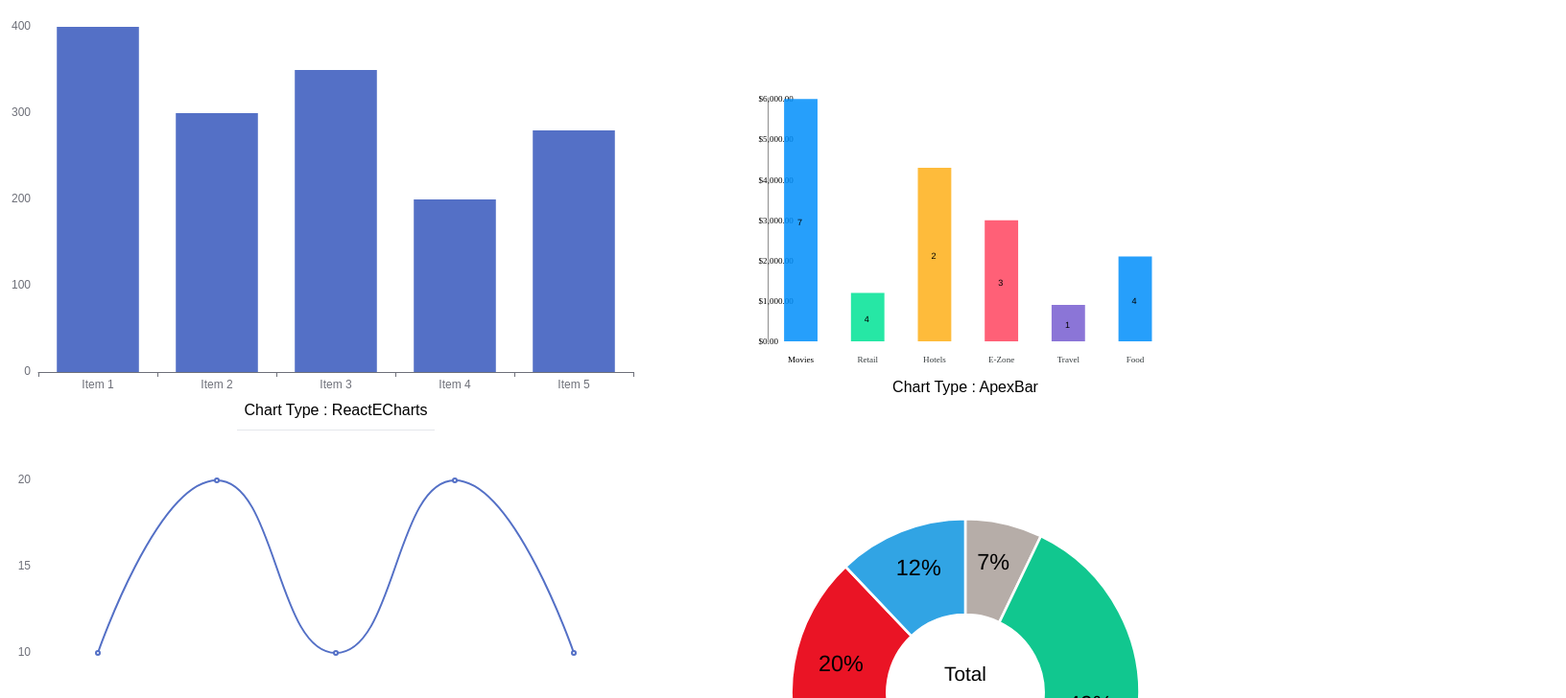
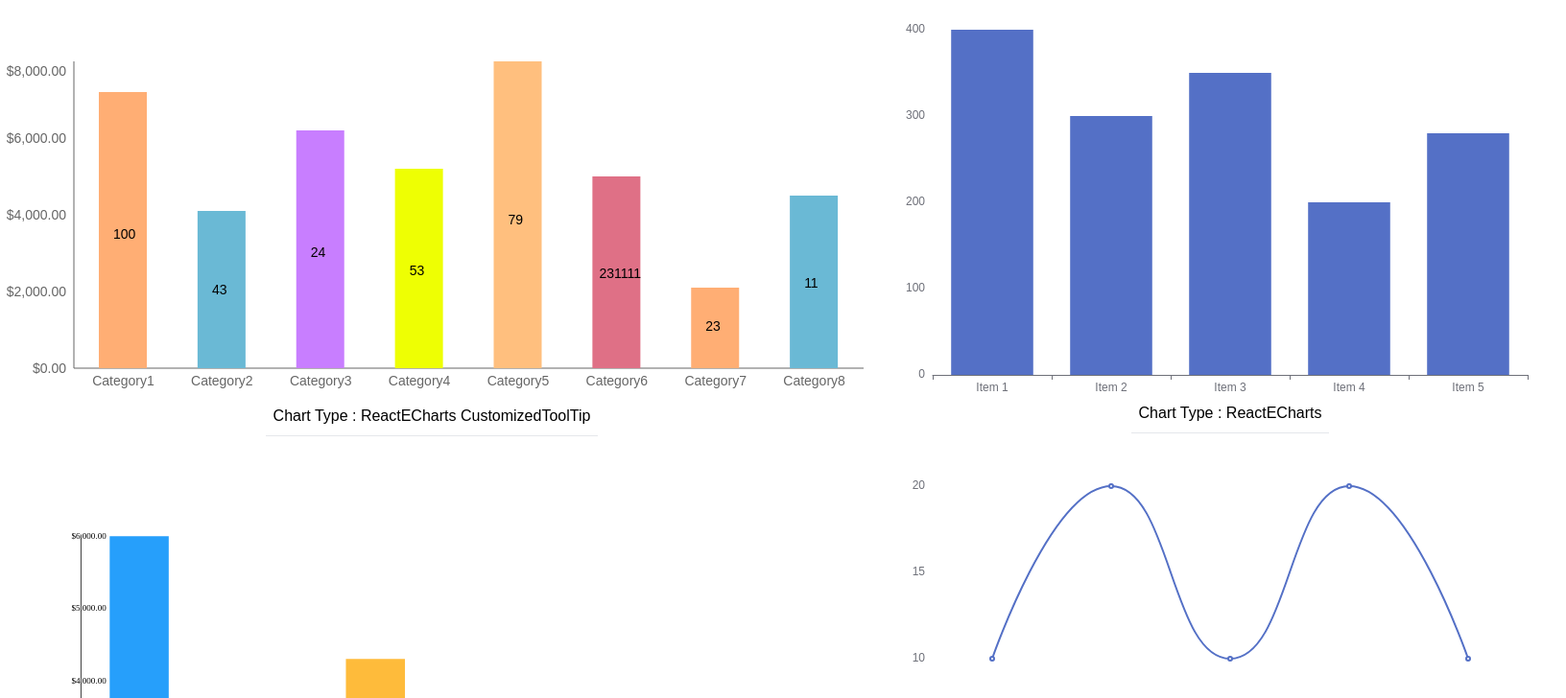
Before and after one commit to AnanthSB/reactCharts, a React (Create React App) app: page / in a window 1280 px wide. Shown: the top 728 px of the page at 96% size, 1632 px wide, since content can reach past the window. Built offline with nearby package versions, Linux system fonts and the light colour scheme.

Commit message:
Add files via upload

```diff
--- a/package.json
+++ b/package.json
@@ -13,6 +13,7 @@
     "react-apexcharts": "^1.4.0",
     "react-dom": "^18.2.0",
     "react-scripts": "5.0.1",
+    "recharts": "^2.3.2",
     "sass": "^1.57.1",
     "web-vitals": "^2.1.4"
   },
--- a/src/App.js
+++ b/src/App.js
@@ -1,8 +1,9 @@
 import styles from './App.scss';
-import BarChart, { ApexBarChart } from './barChart/BarChart';
+import { ApexBarChart, BarGraphComponent } from './barChart/BarChart';
 import LineChartGraph from './LineChartGraph/LineChartGraph';
 import DonutChart from './DonutChart/DonutChart';
 import donutData from './DonutChart/donutData.json';
+import BarChart1 from './barChart/BarChart';
 
 function App() {
   const categoryOne = donutData.data.filter((item) => {
@@ -70,11 +71,43 @@ function App() {
     });
     return list;
   });
+  //
 
+let people = [  { name: 'John', city: 'London', country: 'UK' },
+  { name: 'Jane', city: 'New York', country: 'USA' },
+  { name: 'Ananth', city: 'Paris', country: 'USA' },
+    { name: 'Jim', city: 'Paris', country: 'France' },
+    { name: 'Shetty', city: 'India', country: 'USA' },
+    { name: 'Jack', city: 'Berlin', country: 'Germany' },
+    { name: 'Chennai', city: 'China', country: 'Germany' },
+        { name: 'Jill', city: 'Tokyo', country: 'Japan' }];
+
+let list =[];
+for(let i=0; i<people.length-1; i++){
+  // list.push(people.filter((item,index) => item.country === people[index+1].country));
+  if(people[i].country === people[i+1].country){
+    list.push(people.filter((item) => item.country === people[i+1].country));
+  }
+}
+// let newList = [];
+// for(let i=0; i<people.length-1; i++){
+//   for(let j=0; j<list[i].length; j++){
+//     if(!people[i].country === list[i].country){
+//       newList.push(people[i]);
+//     }
+//   }
+// }
+
+// window.alert(JSON.stringify(list));
+// Output: [{ name: 'Jim', city: 'Paris', country: 'France' }]
   return (
     <div style={{display:'grid',gridTemplateColumns:'repeat(2,1fr)',justifyItems:'center'}} className={`${styles.appContainer} gap-[2rem] pt-[8px]`}>
         <div className='flex flex-col items-center justify-center w-full'>
-          <BarChart />
+          <BarGraphComponent />
+          <p className='flex justify-center p-2 border-b'>Chart Type : ReactECharts CustomizedToolTip</p>
+        </div>
+        <div className='flex flex-col items-center justify-center w-full'>
+          <BarChart1 />
           <p className='flex justify-center p-2 border-b'>Chart Type : ReactECharts</p>
         </div>
         <div className='flex flex-col items-center justify-center w-full'>
--- /dev/null
+++ b/src/Helpers/toCurrencyAmount.js
@@ -0,0 +1,8 @@
+import { isNaN } from 'lodash';
+
+export default function toCurrencyAmount(amount = '') {
+  if (amount === 0) return '0.00';
+  if (amount === '' || isNaN(amount)) return '';
+  amount = Number(amount).toFixed(2);
+  return `${amount}`.replace(/(\d)(?=(\d\d\d)+(?!\d))/g, '$1,');
+}
--- a/src/barChart/BarChart.js
+++ b/src/barChart/BarChart.js
@@ -2,8 +2,11 @@ import ReactECharts from 'echarts-for-react';
 import { useState } from 'react';
 import styles from './barChart.module.scss';
 import Chart from 'react-apexcharts';
+import PropTypes from 'prop-types';
+import { BarChart, Bar, Cell, XAxis, YAxis, Tooltip } from 'recharts';
+import toCurrencyAmount from '../Helpers/toCurrencyAmount';
 
-function BarChart() {
+export default function BarChart1(){
 
   const options = {
     grid: { top: 20, right: 40, bottom: 20, left: 40 },
@@ -49,7 +52,206 @@ function BarChart() {
   );
 }
 
-export default BarChart;
+// export default BarChart;
+
+const colors = [
+  '#FFAE74',
+  '#6AB9D5',
+  '#C87EFF',
+  '#EEFF03',
+  '#FFBF7E',
+  '#DF7086',
+  '#FFAE74',
+  '#6AB9D5',
+  '#FFAE74',
+  '#6AB9D5'
+];
+
+const apiData = [
+  {
+    name: 'Category1',
+    uv: 7200,
+    amt: 7200,
+    totalOrders: 100
+  },
+  {
+    name: 'Category2',
+    uv: 4100,
+    amt: 4100,
+    totalOrders: 43
+  },
+  {
+    name: 'Category3',
+    uv: 6200,
+    amt: 6200,
+    totalOrders: 24
+  },
+  {
+    name: 'Category4',
+    uv: 5200,
+    amt: 5200,
+    totalOrders: 53
+  },
+  {
+    name: 'Category5',
+    uv: 8000,
+    amt: 8000,
+    totalOrders: 79
+  },
+  {
+    name: 'Category6',
+    uv: 5000,
+    amt: 5000,
+    totalOrders: 231111
+  },
+  {
+    name: 'Category7',
+    uv: 2100,
+    amt: 2100,
+    totalOrders: 23
+  },
+  {
+    name: 'Category8',
+    uv: 4500,
+    amt: 4500,
+    totalOrders: 11
+  },
+];
+const data = apiData.map((item, index) => {
+  return {
+    ...item,
+    color: `${colors[index]}`
+  };
+});
+const CustomizedLabel = (props) => {
+  const { x, y, fill, value } = props;
+  let res;
+  for (let i = 0; i < data.length; i++) {
+    if (data[i].amt === value) {
+      res = data[i].totalOrders;
+    }
+  }
+  return (
+    <text
+      x={x}
+      y={y}
+      dy={value / 47}
+      dx={`${res}`.length <= 1 ? 10 : `${res}`.length <= 2 ? 15 : `${res}`.length <= 3 ? 15 : `${res}`.length > 3 ? 7 : 0}
+      fontSize="14"
+      // fontFamily="sans-serif"
+      fill="#000"
+      textAnchor="right"
+    >
+      {res}
+    </text>
+  );
+};
+export function BarGraphComponent({ barChartData }) {
+  const CustomTooltip = (data) => {
+    const { active, payload, label } = data;
+    if (active && payload && payload.length) {
+      return (
+        <div
+          style={{ backgroundColor: `${payload[0].payload.color}` }}
+          className={`relative outline-none rounded-[10px] min-w-[76px] min-h-[70px] flex flex-col items-center justify-between pb-[8px] gap-[1px] ${styles.customTooltip}`}
+        >
+          <span
+            className={`border-b w-full justify-center items-center flex flex-col text-[12px] leading-[18px] text-ibgy1 tracking-[0.19px]`}
+          >
+            {`${payload[0].payload.name}`}
+            {/* <span className="bg-ibwhite h-[1px] w-[74%]" /> */}
+          </span>
+          <span
+            className={`text-[12px] leading-[18px] text-ibgy1 tracking-[0.19px]`}
+          >{`$${toCurrencyAmount(payload[0].value)}`}</span>
+          <span
+            className={`text-[12px] leading-[18px] text-ibgy1 tracking-[0.19px]`}
+          >
+            {payload[0]?.payload?.totalOrders} Orders
+          </span>
+          <span
+            style={{ backgroundColor: `${payload[0].payload.color}` }}
+            className={`absolute bottom-[-6px] rotate-[45deg] w-[13px] h-[13px] rounded-[2px]`}
+          />
+        </div>
+      );
+    }
+    return null;
+  };
+  let [posData, setposData] = useState({});
+
+  const formatYAxis = (tickitem) => {
+    // tickitem comes as amount/value of that axis
+    return `$${toCurrencyAmount(tickitem)}`;
+  };
+
+  return (
+    <BarChart
+      // className={`${data.length >= 7 ? 'scale-x-[0.8]' : ''} ${
+      //   styles.rechartsWrapper
+      // }`}
+      // width={460}
+      // width={data.length >= 7 ? 600 : 460}
+      className={`mt-14 ${styles.rechartsWrapper}`}
+      width={900}
+      height={350}
+      data={data}
+      // barCategoryGap={data.length >= 7 ? '20%' : '25%'}
+      margin={{
+        top: 0,
+        right: 0,
+        left: 17,
+        bottom: 0
+      }}
+    >
+      <XAxis
+        dataKey="name"
+        tickLine={!true}
+        tick={{ show: false, fontSize: 14 }}
+      />
+      <YAxis
+        // domain={[0, 5000]}
+        // hide
+        tickLine={!true}
+        tick={{ show: false, fontSize: 14 }}
+        tickFormatter={formatYAxis}
+      />
+      <Tooltip
+        content={<CustomTooltip data={data} />}
+        cursor={false}
+        position={{ x: posData.x - 12, y: posData.y - 80 }}
+        wrapperStyle={{ outline: 'none' }}
+      />
+      <Bar
+        dataKey="uv"
+        barSize={50}
+        // fill="#8884d8"
+        // background
+        label={<CustomizedLabel />}
+        onMouseOver={(data) => {
+          setposData(data);
+        }}
+        // position="right"
+      >
+        {data.map((entry, index) => (
+          <Cell
+            key={`cell-${index}`}
+            fill={colors[index % 20]}
+            position="right"
+          />
+        ))}
+      </Bar>
+    </BarChart>
+  );
+}
+
+BarGraphComponent.propTypes = {
+  barChartData: PropTypes.shape({
+    length: PropTypes.any
+  })
+};
+
+
 
 export function ApexBarChart() {
   const [apexChartData, setApexChartData] = useState([
--- a/src/barChart/barChart.module.scss
+++ b/src/barChart/barChart.module.scss
@@ -15,3 +15,31 @@
       }
     }
   }
+
+  .rechartsWrapper {
+    position: relative;
+    cursor: default;
+    width: 100%;
+    height: 100%;
+    display: flex;
+    justify-content: center;
+    align-items: center;
+
+    // @media (min-width: 576px) {
+    //   margin-bottom: 0px;
+    //   margin-right: 25px;
+    // }
+    // @media (min-width: 1400px) {
+    //   margin-bottom: -35px;
+    //   margin-right: 0px;
+    // }
+    // @media (min-width: 1920px) {
+    //   position: relative;
+    //   cursor: default;
+    //   width: 100%;
+    //   height: 100%;
+    //   display: flex;
+    //   justify-content: center;
+    //   align-items: center;
+    // }
+  }
```
Also changed, not shown: 1 other file (tests, documents, lock files or other folders).
